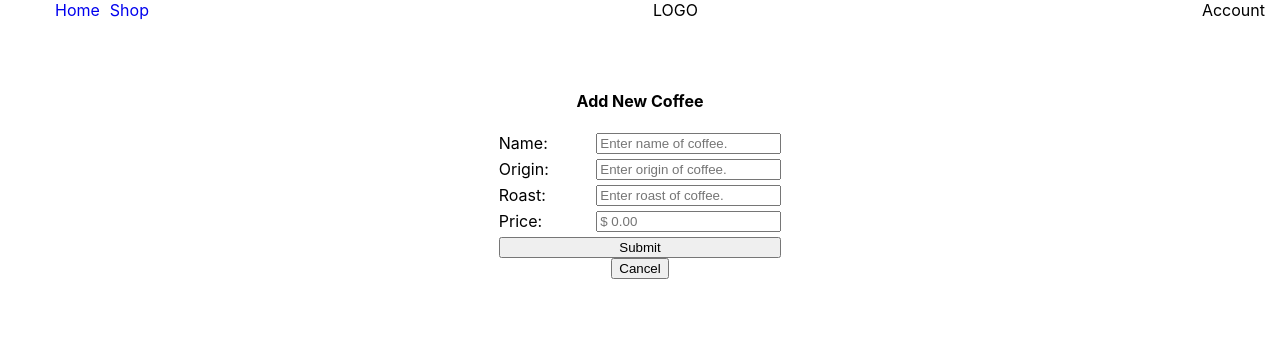
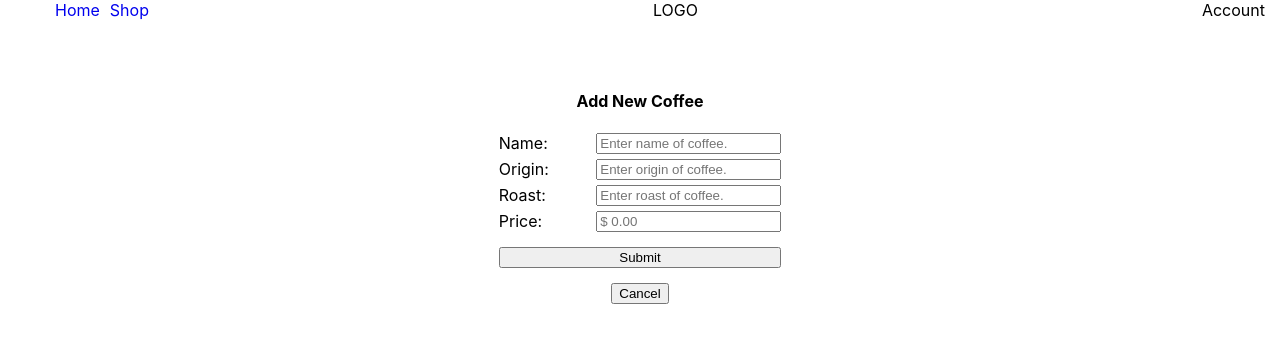
Before and after one commit to jfpalchak/inventory-tracker, a React (Create React App) app: page / in a window 1280 px wide. Both pictures are taken after a click on the button "Add Coffee". Shown: the top 342 px of the page. Built offline with nearby package versions, Linux system fonts and the light colour scheme.

Commit message:
edit styles & consolidate stylesheets to index.css

```diff
--- a/src/components/App.css
+++ /dev/null
@@ -1,19 +0,0 @@
-header {
-  display: flex;
-  justify-content: space-between;
-  padding-left: 15px;
-  padding-right: 15px;
-  margin-bottom: 50px;
-}
-
-nav ul{
-  margin: auto;
-  list-style: none;
-  display: flex;
-  justify-content: row;
-  gap: 10px;
-}
-
-nav a {
-  text-decoration: none;
-}
--- a/src/components/App.js
+++ b/src/components/App.js
@@ -1,4 +1,3 @@
-import './App.css';
 import React from 'react';
 import Header from './Header';
 import CoffeeControl from './CoffeeControl';
--- a/src/components/CoffeeControl.js
+++ b/src/components/CoffeeControl.js
@@ -108,13 +108,6 @@ class CoffeeControl extends React.Component {
 
   render() {
 
-    // CSS Object
-    const mainStyling = {
-      display: "flex",
-      flexDirection: "column",
-      alignItems: "center"
-    };
-
     // Conditional Rendering
     let buttonText = null;
     let visibleComponent = null;
@@ -147,11 +140,9 @@ class CoffeeControl extends React.Component {
 
     return (
       <React.Fragment>
-        <main style={mainStyling}>
-
-          {visibleComponent}
-          <button onClick={buttonHandler}>{buttonText}</button>
-
+        <main>
+            {visibleComponent}
+            <button onClick={buttonHandler}>{buttonText}</button>
         </main>
       </React.Fragment>
     );
--- a/src/components/EditCoffeeForm.js
+++ b/src/components/EditCoffeeForm.js
@@ -20,11 +20,13 @@ function EditCoffeeForm(props) {
   }
   return (
     <React.Fragment>
-      <h4>Edit {coffee.name}</h4>
-      <ReusableForm
-        formSubmissionHandler={handleFormSubmission}
-        buttonText="Update"
-      />
+      <section className="form-component">
+        <h4>Edit {coffee.name}</h4>
+        <ReusableForm
+          formSubmissionHandler={handleFormSubmission}
+          buttonText="Update"
+        />
+      </section>
     </React.Fragment>
   );
 }
--- a/src/components/NewCoffeeForm.js
+++ b/src/components/NewCoffeeForm.js
@@ -21,11 +21,13 @@ function NewCoffeeForm(props) {
 
   return (
     <React.Fragment>
-      <h4>Add New Coffee</h4>
-      <ReusableForm
-        formSubmissionHandler={handleFormSubmission}
-        buttonText="Submit"
-      />
+      <section className="form-component">
+        <h4>Add New Coffee</h4>
+        <ReusableForm
+          formSubmissionHandler={handleFormSubmission}
+          buttonText="Submit"
+        />
+      </section>
     </React.Fragment>
   );
 }
--- a/src/index.css
+++ b/src/index.css
@@ -7,20 +7,66 @@ body {
   -moz-osx-font-smoothing: grayscale;
 }
 
+/* HEADER COMPONENT STYLES */
+header {
+  display: flex;
+  justify-content: space-between;
+  padding-left: 15px;
+  padding-right: 15px;
+  margin-bottom: 50px;
+}
+
+nav ul{
+  margin: auto;
+  list-style: none;
+  display: flex;
+  justify-content: row;
+  gap: 10px;
+}
+
+nav a {
+  text-decoration: none;
+}
+
+/* MAIN CONTENT STYLES */
 main {
+  position: relative;
   display: flex;
   flex-direction: column;
   align-items: center;
+}
+
+
+/* FORM COMPONENT STYLES */
+.form-component h4 {
+  text-align: center;
 }
 
 form {
   display: grid;
   grid-template-columns: .5fr 1fr;
   gap: 5px;
+  margin-bottom: 15px;
 }
 label {
   text-align: left;
 }
 form button {
   grid-column: 1 / 3;
+  margin-top: 10px;
 }
+
+/* DETAIL COMPONENT STYLES */
+.selected-coffee {
+  margin-bottom: 15px;
+}
+.sell-button button {
+  width: 100%;
+  margin-top: 20px;
+  margin-bottom: 20px;
+}
+.crud-buttons {
+  display: flex;
+  justify-content: space-between;
+  gap: 5px;
+}
```
